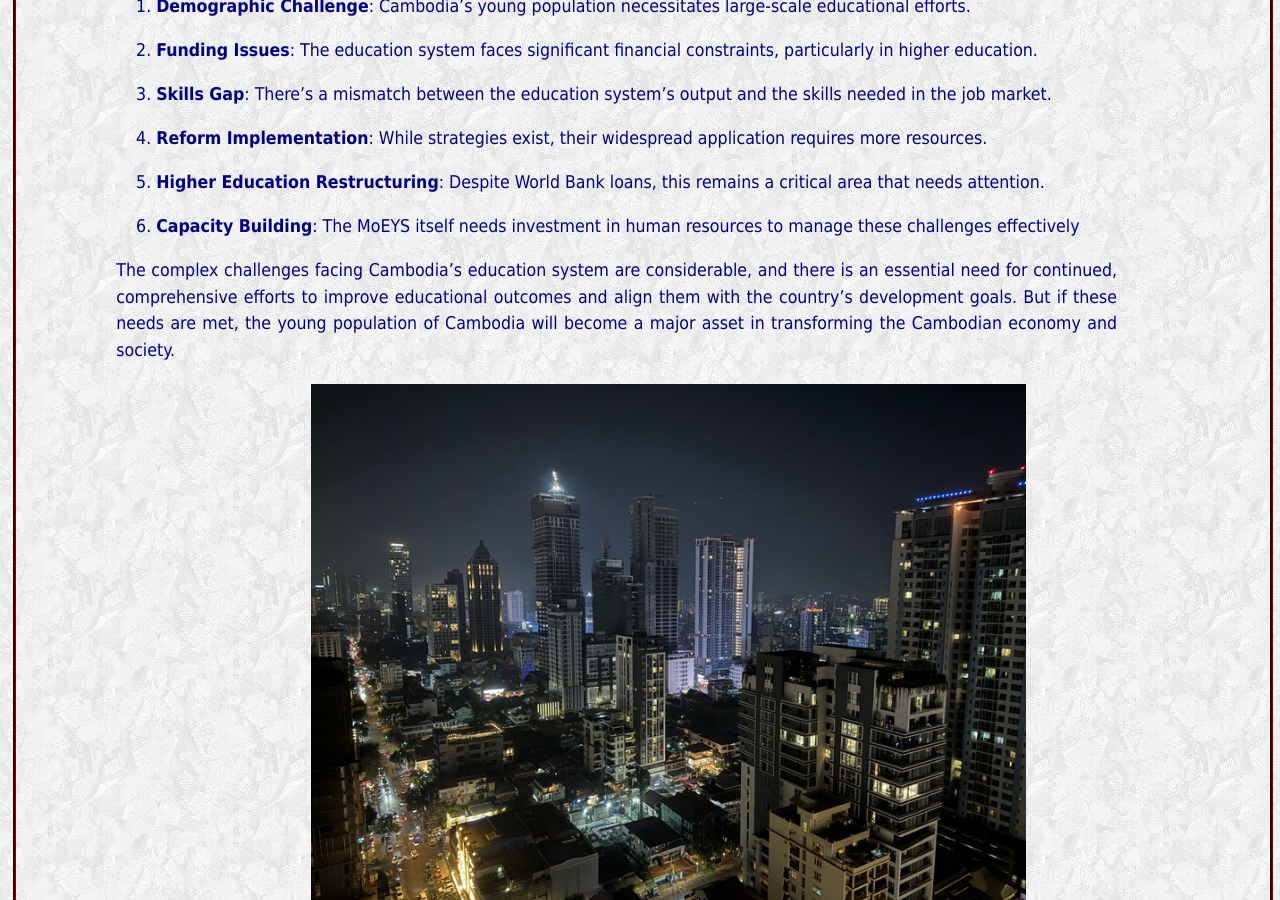
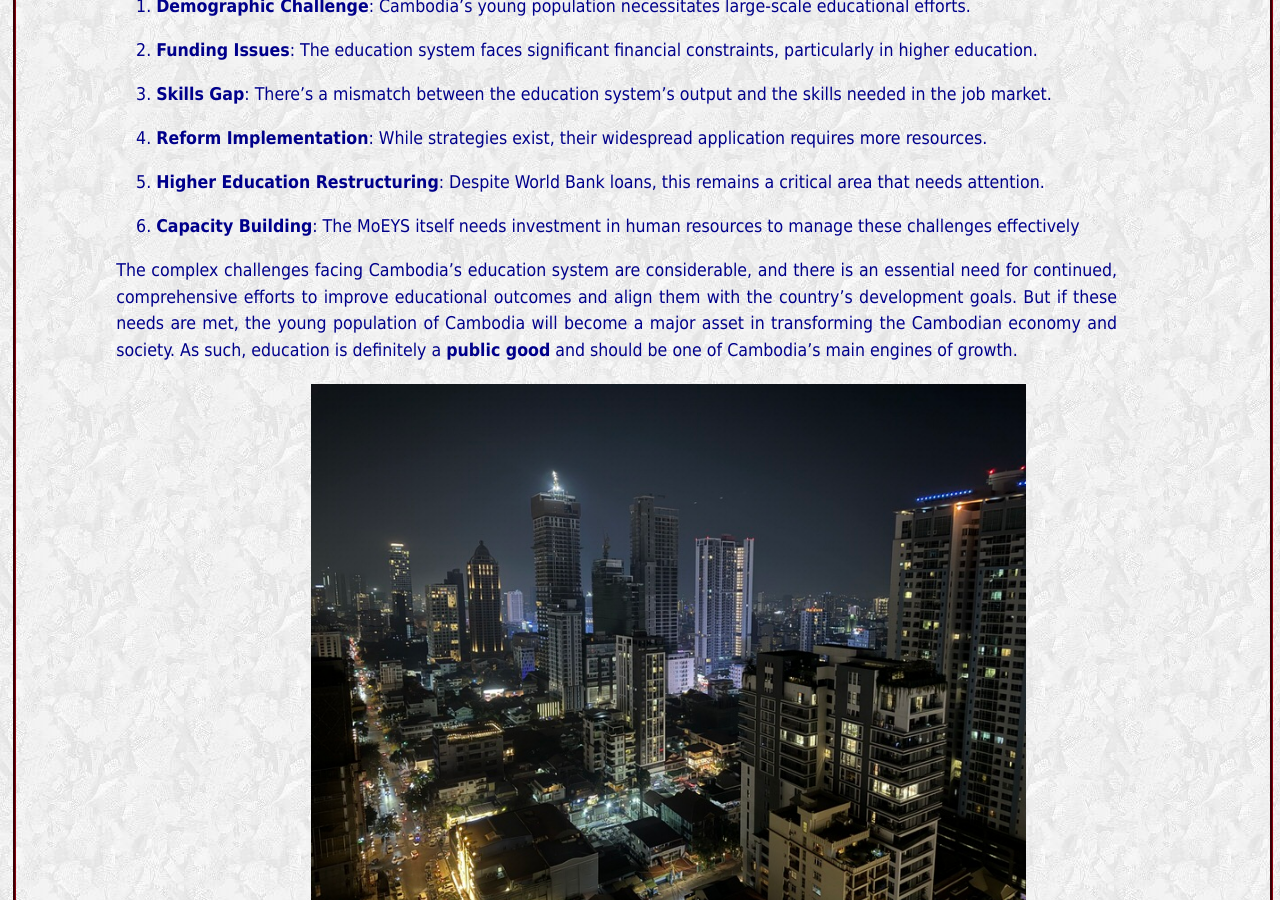
Before and after one commit to myildi/myildi.github.io, a Jekyll site: the page built from _posts/2024-09-15-Cambodia-education-5-conclusion.md, in a window 1280 px wide and 900 px high, scrolled down 1688 px. Built offline with Jekyll 4.4.1, drawn with Linux system fonts in a browser that asks for light colours.

Commit message:
Update 2024-09-15-Cambodia-education-5-conclusion.md

```diff
--- a/_posts/2024-09-15-Cambodia-education-5-conclusion.md
+++ b/_posts/2024-09-15-Cambodia-education-5-conclusion.md
@@ -32,7 +32,7 @@ Human resources capacities at the MoEYS also require substantial and persistent
 
 6. **Capacity Building**: The MoEYS itself needs investment in human resources to manage these challenges effectively
 
-The complex challenges facing Cambodia's education system are considerable, and there is an essential need for continued, comprehensive efforts to improve educational outcomes and align them with the country's development goals. But if these needs are met, the young population of Cambodia will become a major asset in transforming the Cambodian economy and society.
+The complex challenges facing Cambodia's education system are considerable, and there is an essential need for continued, comprehensive efforts to improve educational outcomes and align them with the country's development goals. But if these needs are met, the young population of Cambodia will become a major asset in transforming the Cambodian economy and society. As such, education is definitely a **public good** and should be one of Cambodia’s main engines of growth.
 
 |![](/images/filler.png) |![](/images/buildings.jpeg)|
 | |© Murat Yildizoglu |
```
